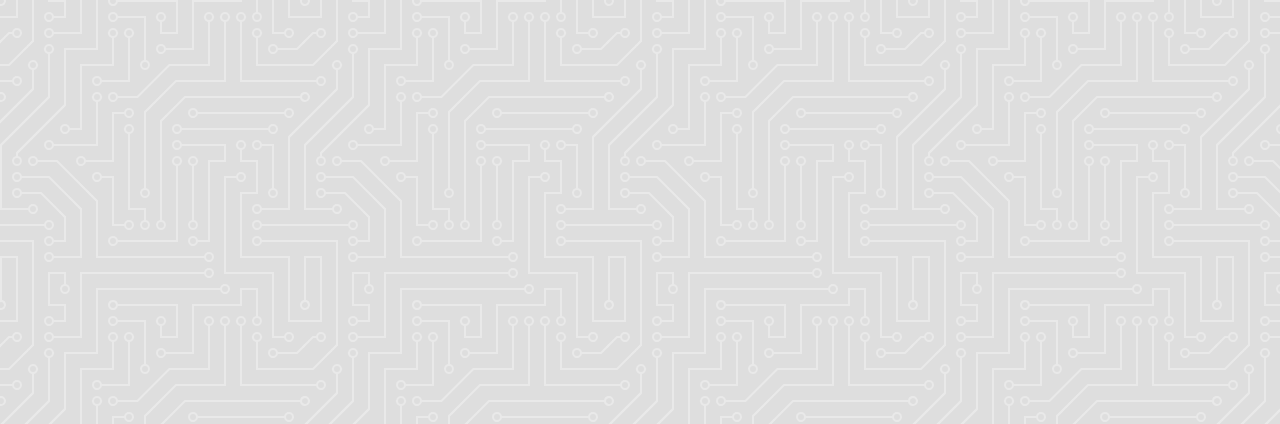
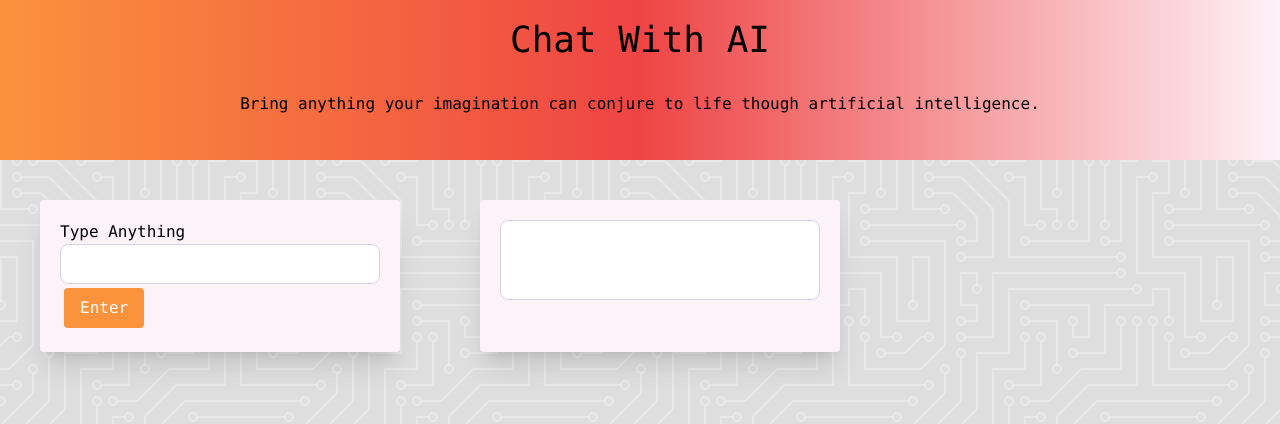
Before and after one commit to MatthewShahamad/Project-1-Grp-10, a plain HTML site: page index.html in a window 1280 px wide. Drawn offline with nearby package versions, Linux system fonts and the light colour scheme.

Commit message:
Update index.html

```diff
--- a/index.html
+++ b/index.html
@@ -2,12 +2,64 @@
 <html lang="en">
   <head>
     <meta charset="UTF-8" />
-    <meta http-equiv="X-UA-Compatible" content="IE=edge" />
     <meta name="viewport" content="width=device-width, initial-scale=1.0" />
+    <meta http-equiv="X-UA-Compatible" content="ie=edge" />
+    <script src="https://cdn.tailwindcss.com"></script>
     <link rel="stylesheet" href="./assets/css/styles.css" />
-    <title>Document</title>
+    <title>Chat With AI</title>
   </head>
-  <body>
+
+  <body id="container" class="flex flex-row flex-wrap mx-auto">
+    <!-- header section -->
+    <header
+      class="hero h-40 w-full bg-gradient-to-r from-orange-400 via-red-500 to-pink-50"
+    >
+      <h1 class="app-title text-center text-4xl p-5 font-mono">Chat With AI</h1>
+      <p class="text-center p-3 font-mono">
+        Bring anything your imagination can conjure to life though artificial
+        intelligence.
+      </p>
+    </header>
+
+    <!-- This is the form where the user inputs the text -->
+    <div class="max-w-md rounded overflow-hidden shadow-xl m-10">
+      <div class="card p-5 bg-pink-50">
+        <h3 class="text-black font-mono">Type Anything</h3>
+        <form id="user-input" class="card-body">
+          <input
+            type="text"
+            id="user-text"
+            class="border border-gray-300 text-gray-900 text-sm rounded-lg focus:ring-blue-500 focus:border-blue-500 block h-10 w-80 p-2.5 dark:border-gray-600 dark:focus:border-blue-500"
+          />
+          <button
+            type="submit"
+            id="enter-btn"
+            class="bg-orange-400 hover:bg-red-500 text-white font-mono py-2 px-4 rounded m-1"
+          >
+            Enter
+          </button>
+        </form>
+      </div>
+    </div>
+
+    <!-- this is where the API should input it's reponse text -->
+    <div class="max-w-md rounded overflow-hidden shadow-xl m-10 bg-pink-50">
+      <div class="card p-5 bg-pink-50">
+        <form id="ai-response" class="card-body">
+          <input
+            type="text"
+            id="ai-text"
+            class="content-center border border-gray-300 text-gray-900 text-sm rounded-lg focus:ring-blue-500 focus:border-blue-500 block h-20 w-80 p-2.5 dark:border-gray-600 dark:focus:border-blue-500"
+          />
+        </form>
+      </div>
+    </div>
+
+    <div id="gif">
+      <!-- gif stuff here -->
+    </div>
+
+    <script src="https://code.jquery.com/jquery-3.5.1.min.js"></script>
     <script src="./assets/js/script.js"></script>
   </body>
 </html>
```
